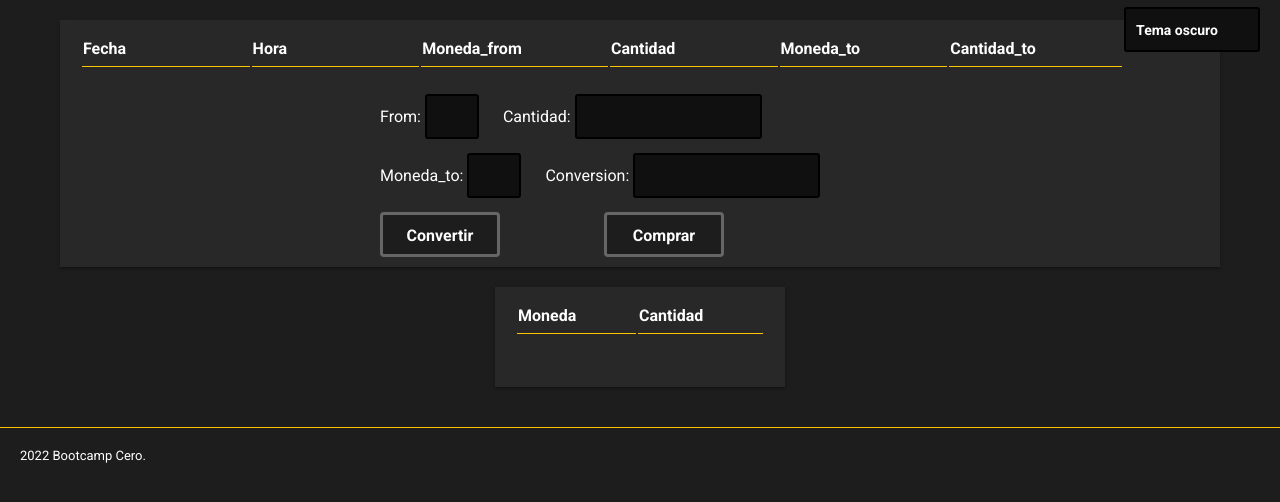
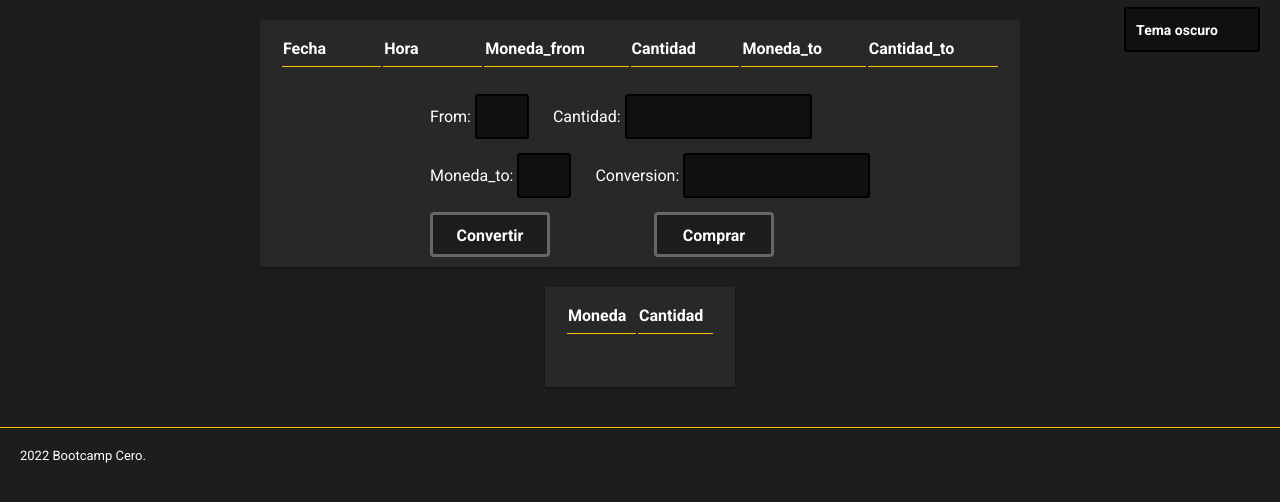
Before and after one commit to datadiego/KeepCoding_Flask_JS_Coinapp, a Flask app: page / in a window 1280 px wide. Shown: the part 50-552 px from the top of the page. Run offline with Flask 2, Linux system fonts and the light colour scheme; data that the repository does not hold is empty.

Commit message:
update: 🚀posicionamiento de elementos de interfaz

```diff
--- a/crypto_app/static/css/styles-night.css
+++ b/crypto_app/static/css/styles-night.css
@@ -24,7 +24,7 @@ nav.main-menu a {
 }
 
 main {
-  max-width: 1200px;
+  max-width: 800px;
   margin: auto;
   padding: 0 20px;
 }
@@ -61,10 +61,10 @@ label, input, textarea{
 }
 
 label.form1{
-margin-left: 300px;
+margin-left: 150px;
 }
 button.form1{
-  margin-left: 300px;
+  margin-left: 150px;
   margin-right: 100px;
 }
 
@@ -99,3 +99,7 @@ select#selector-tema{
 .interfaz{
   display: inline-block;
 }
+td{
+  white-space: nowrap;
+    overflow: hidden;
+}
```
